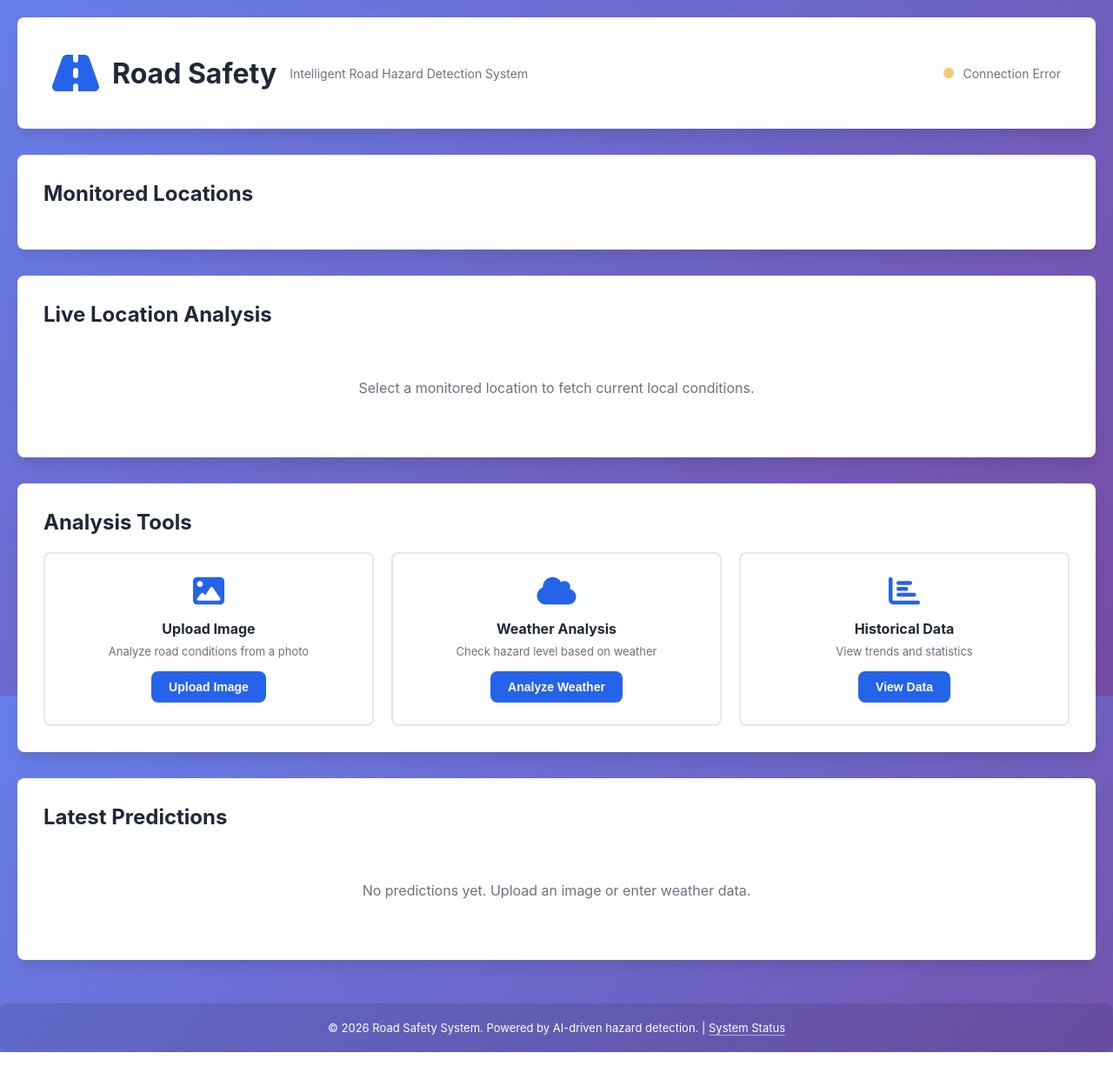
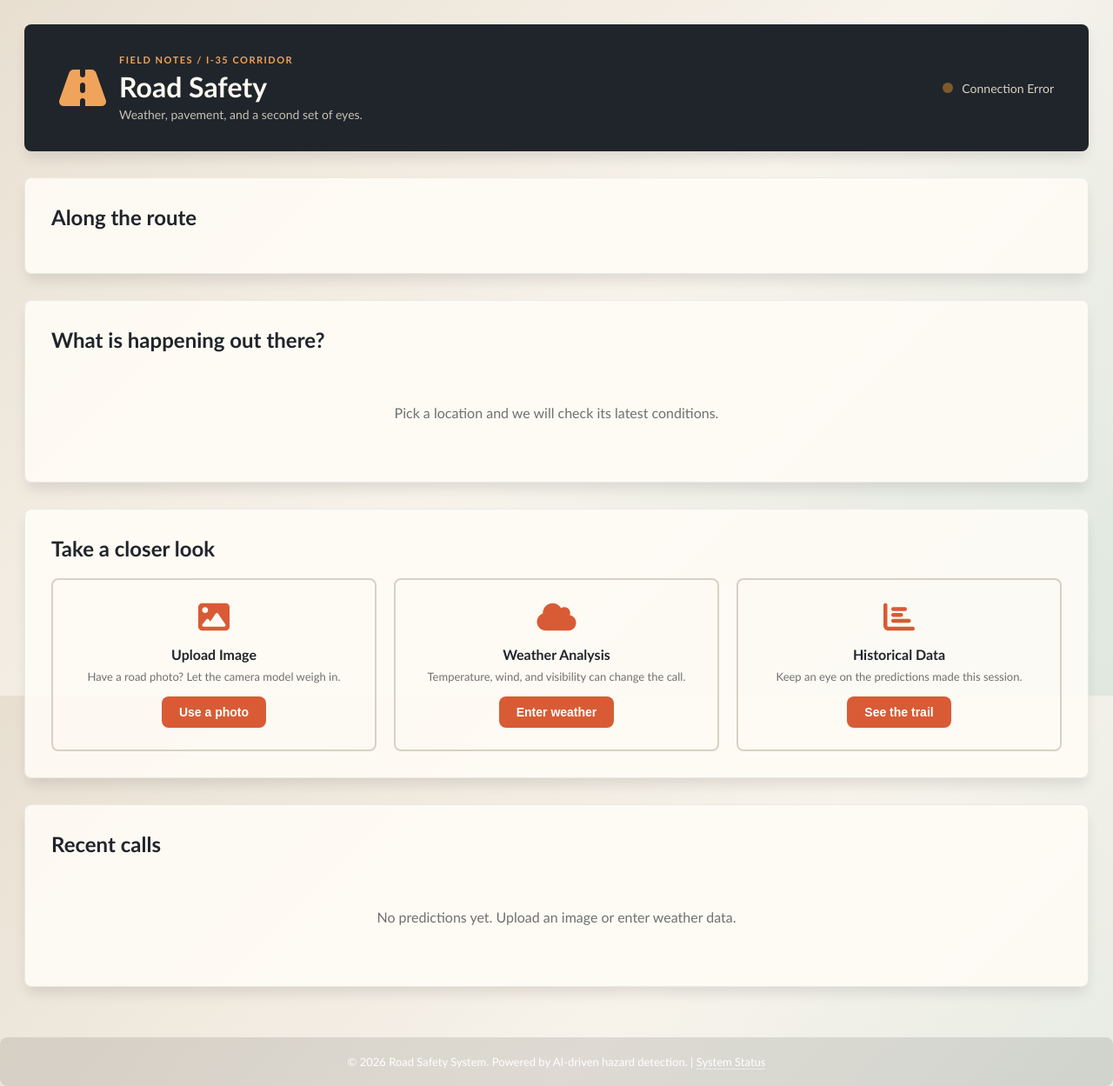
Before and after one commit to Abhinash2018/RoadHazardSafety, a Flask app: page / in a window 1280 px wide. Shown: the whole page at 87% size. Before the commit the page ends 1210 px from the top, so only its background shows below. Run offline with Flask 3, Linux system fonts and the light colour scheme.

Commit message:
docs: refresh project voice and dashboard style

```diff
--- a/static/css/style.css
+++ b/static/css/style.css
@@ -9,21 +9,22 @@
 }
 
 :root {
-    --primary-color: #2563eb;
-    --secondary-color: #1e40af;
-    --success-color: #10b981;
-    --warning-color: #f59e0b;
-    --danger-color: #ef4444;
-    --dark-color: #1f2937;
-    --light-color: #f9fafb;
-    --gray-color: #6b7280;
-    --border-color: #e5e7eb;
+    --primary-color: #d85b35;
+    --secondary-color: #943b2c;
+    --success-color: #2f8060;
+    --warning-color: #c88628;
+    --danger-color: #b94238;
+    --dark-color: #20252b;
+    --light-color: #f7f3eb;
+    --gray-color: #6f716d;
+    --border-color: #d8d1c4;
 
-    --safe-color: #10b981;
-    --wet-color: #3b82f6;
-    --snowy-color: #a78bfa;
-    --icy-color: #60a5fa;
-    --storm-color: #ef4444;
+    --safe-color: #2f8060;
+    --wet-color: #477b91;
+    --snowy-color: #657994;
+    --icy-color: #4c8297;
+    --storm-color: #b94238;
+    --unsure-color: #c88628;
 
     --shadow: 0 1px 3px rgba(0, 0, 0, 0.1), 0 1px 2px rgba(0, 0, 0, 0.06);
     --shadow-lg: 0 10px 15px -3px rgba(0, 0, 0, 0.1);
@@ -34,8 +35,8 @@
 
 html, body {
     height: 100%;
-    font-family: -apple-system, BlinkMacSystemFont, 'Segoe UI', 'Roboto', 'Oxygen', 'Ubuntu', 'Cantarell', sans-serif;
-    background: linear-gradient(135deg, #667eea 0%, #764ba2 100%);
+    font-family: 'Trebuchet MS', 'Avenir Next', sans-serif;
+    background: linear-gradient(135deg, #e8dfd1 0%, #f7f3eb 52%, #dfe8e0 100%);
     color: var(--dark-color);
 }
 
@@ -51,7 +52,7 @@ body {
     max-width: 1400px;
     margin: 0 auto;
     width: 100%;
-    padding: 20px;
+    padding: 28px;
 }
 
 /* ============================================
@@ -59,7 +60,7 @@ body {
    ============================================ */
 
 .header {
-    background: white;
+    background: var(--dark-color);
     border-radius: var(--border-radius);
     box-shadow: var(--shadow-lg);
     margin-bottom: 30px;
@@ -67,7 +68,7 @@ body {
 }
 
 .header-content {
-    padding: 40px;
+    padding: 34px 40px;
     display: flex;
     justify-content: space-between;
     align-items: center;
@@ -81,19 +82,31 @@ body {
 
 .logo i {
     font-size: 48px;
-    color: var(--primary-color);
+    color: #f0a45b;
 }
 
 .logo h1 {
     font-size: 32px;
-    color: var(--dark-color);
+    color: #fffaf1;
     margin: 0;
 }
 
 .logo p {
     font-size: 14px;
-    color: var(--gray-color);
+    color: #c4c0b5;
     margin: 0;
+}
+
+.logo .eyebrow {
+    color: #f0a45b;
+    font-size: 11px;
+    font-weight: 700;
+    letter-spacing: 1.5px;
+    margin-bottom: 5px;
+}
+
+.logo h1 + p {
+    margin-top: 4px;
 }
 
 .status-indicator {
@@ -101,7 +114,7 @@ body {
     align-items: center;
     gap: 10px;
     font-size: 14px;
-    color: var(--gray-color);
+    color: #d8d1c4;
 }
 
 .status-dot {
@@ -138,10 +151,11 @@ body {
 
 /* Section Styles */
 section {
-    background: white;
+    background: rgba(255, 252, 246, 0.88);
     border-radius: var(--border-radius);
     box-shadow: var(--shadow-lg);
     padding: 30px;
+    border: 1px solid rgba(32, 37, 43, 0.08);
 }
 
 section h2 {
@@ -181,13 +195,15 @@ section h2 {
     padding: 20px;
     cursor: pointer;
     transition: var(--transition);
-    text-align: center;
+    text-align: left;
+    background: rgba(255, 255, 255, 0.42);
 }
 
 .location-card:hover {
     transform: translateY(-4px);
     box-shadow: var(--shadow-lg);
     border-color: var(--primary-color);
+    background: #fffaf1;
 }
 
 .location-card h3 {
@@ -216,6 +232,8 @@ section h2 {
 .badge-snowy { background: var(--snowy-color); }
 .badge-icy { background: var(--icy-color); }
 .badge-storm { background: var(--storm-color); }
+.badge-risk { background: var(--storm-color); }
+.badge-unsure { background: var(--unsure-color); }
 
 /* ============================================
    Actions Grid
--- a/templates/index.html
+++ b/templates/index.html
@@ -14,8 +14,11 @@
             <div class="header-content">
                 <div class="logo">
                     <i class="fas fa-road"></i>
-                    <h1>Road Safety</h1>
-                    <p>Intelligent Road Hazard Detection System</p>
+                    <div>
+                        <p class="eyebrow">FIELD NOTES / I-35 CORRIDOR</p>
+                        <h1>Road Safety</h1>
+                        <p>Weather, pavement, and a second set of eyes.</p>
+                    </div>
                 </div>
                 <div class="status-indicator">
                     <span class="status-dot" id="statusDot"></span>
@@ -28,42 +31,42 @@
         <main class="main-content">
             <!-- Location Overview -->
             <section class="locations-section">
-                <h2>Monitored Locations</h2>
+                <h2>Along the route</h2>
                 <div class="locations-grid" id="locationsGrid">
                     <!-- Dynamically populated -->
                 </div>
             </section>
 
             <section class="live-analysis-section">
-                <h2>Live Location Analysis</h2>
-                <div id="liveAnalysis" class="empty-state">Select a monitored location to fetch current local conditions.</div>
+                <h2>What is happening out there?</h2>
+                <div id="liveAnalysis" class="empty-state">Pick a location and we will check its latest conditions.</div>
             </section>
 
             <!-- Quick Actions -->
             <section class="actions-section">
-                <h2>Analysis Tools</h2>
+                <h2>Take a closer look</h2>
                 <div class="actions-grid">
                     <div class="action-card">
                         <h3><i class="fas fa-image"></i> Upload Image</h3>
-                        <p>Analyze road conditions from a photo</p>
-                        <button class="btn btn-primary" onclick="openImageUpload()">Upload Image</button>
+                        <p>Have a road photo? Let the camera model weigh in.</p>
+                        <button class="btn btn-primary" onclick="openImageUpload()">Use a photo</button>
                     </div>
                     <div class="action-card">
                         <h3><i class="fas fa-cloud"></i> Weather Analysis</h3>
-                        <p>Check hazard level based on weather</p>
-                        <button class="btn btn-primary" onclick="openWeatherAnalysis()">Analyze Weather</button>
+                        <p>Temperature, wind, and visibility can change the call.</p>
+                        <button class="btn btn-primary" onclick="openWeatherAnalysis()">Enter weather</button>
                     </div>
                     <div class="action-card">
                         <h3><i class="fas fa-chart-bar"></i> Historical Data</h3>
-                        <p>View trends and statistics</p>
-                        <button class="btn btn-primary" onclick="openHistoricalData()">View Data</button>
+                        <p>Keep an eye on the predictions made this session.</p>
+                        <button class="btn btn-primary" onclick="openHistoricalData()">See the trail</button>
                     </div>
                 </div>
             </section>
 
             <!-- Latest Predictions -->
             <section class="predictions-section">
-                <h2>Latest Predictions</h2>
+                <h2>Recent calls</h2>
                 <div class="predictions-list" id="predictionsList">
                     <p class="empty-state">No predictions yet. Upload an image or enter weather data.</p>
                 </div>
```
Also changed, not shown: WEBSITE_README.md (+7 -6 lines), README.md.
